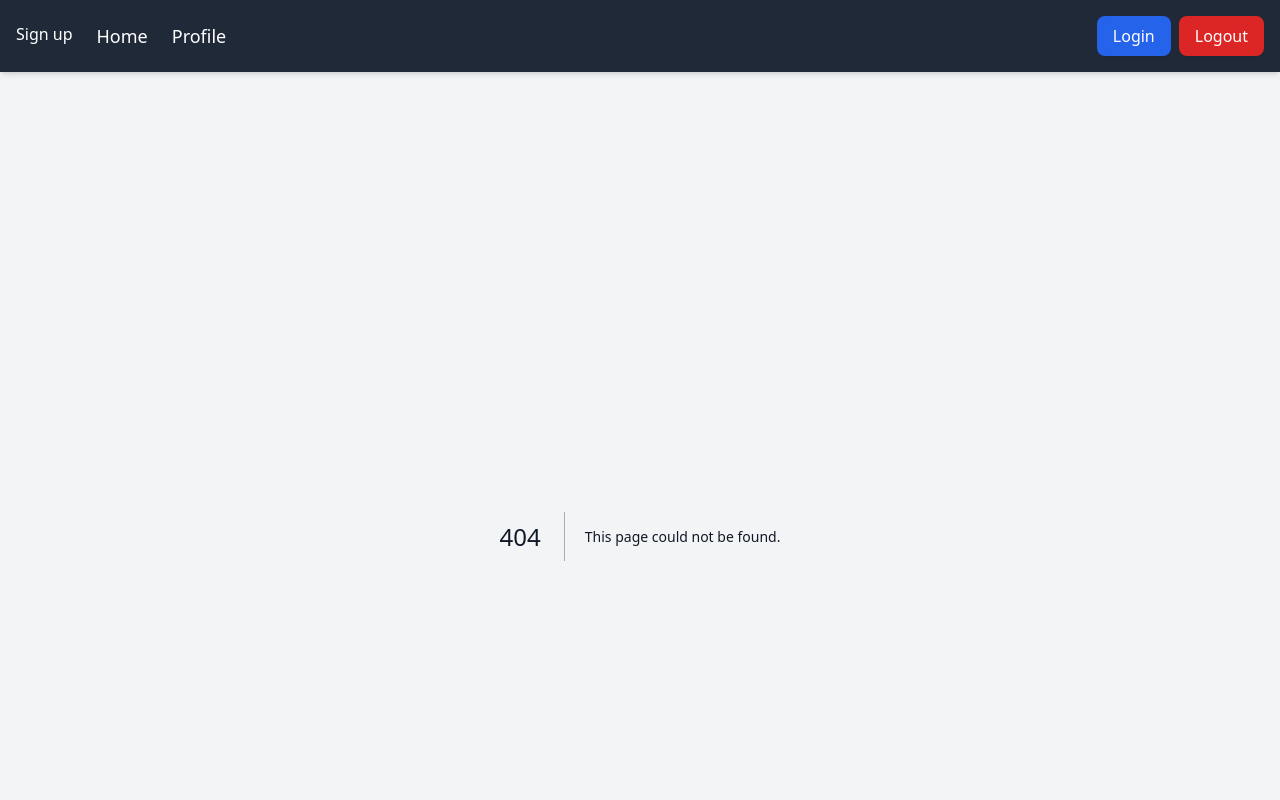
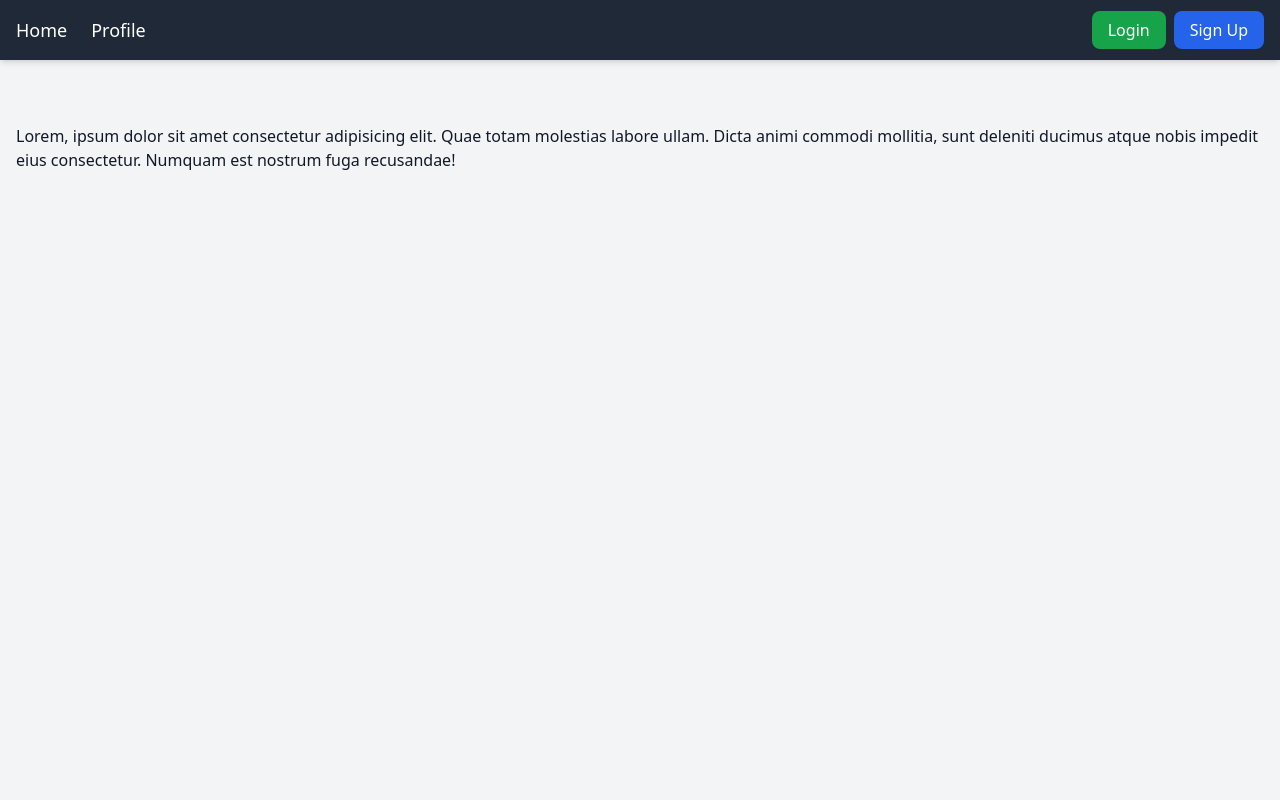
Before and after one commit to saidee-hasan/next-blog-viewer, a Next.js app: page /profile in a window 1280 px wide. Before the commit this address had no page. Shown: the top 800 px of the page. Built offline with nearby package versions, Linux system fonts and the light colour scheme; no server answers.

Commit message:
progects status

```diff
--- /dev/null
+++ b/src/app/profile/page.jsx
@@ -0,0 +1,11 @@
+import React from 'react'
+
+function Profile() {
+  return (
+    <div>
+      Lorem, ipsum dolor sit amet consectetur adipisicing elit. Quae totam molestias labore ullam. Dicta animi commodi mollitia, sunt deleniti ducimus atque nobis impedit eius consectetur. Numquam est nostrum fuga recusandae!
+    </div>
+  )
+}
+
+export default Profile
--- a/src/components/Header.jsx
+++ b/src/components/Header.jsx
@@ -1,13 +1,16 @@
 import Link from 'next/link';
-import {RegisterLink, LoginLink} from "@kinde-oss/kinde-auth-nextjs/components";
+import { RegisterLink, LoginLink, LogoutLink } from "@kinde-oss/kinde-auth-nextjs/components";
+import { getKindeServerSession } from '@kinde-oss/kinde-auth-nextjs/server';
 
-export default function Header() {
+export default async function Header() {
+  const { getUser } = getKindeServerSession();
+  const user = await getUser();
+
   return (
-    <header className="flex  justify-between items-center p-4 bg-gray-800 text-white shadow-md">
+    <header className="flex justify-between items-center p-4 bg-gray-800 text-white shadow-md">
       {/* Navigation Links */}
       <nav className="flex space-x-6">
-      <RegisterLink>Sign up</RegisterLink>
-        <Link href="/api/auth/login" className="text-lg font-medium hover:text-blue-400 transition-colors">
+        <Link href="/" className="text-lg font-medium hover:text-blue-400 transition-colors">
           Home
         </Link>
         <Link href="/profile" className="text-lg font-medium hover:text-blue-400 transition-colors">
@@ -15,18 +18,33 @@ export default function Header() {
         </Link>
       </nav>
 
-      {/* Static Authentication Buttons */}
+      {/* Authentication Links */}
       <div>
-        <button
-          className="px-4 py-2 bg-blue-600 hover:bg-blue-700 text-white rounded-lg shadow-sm transition-transform transform hover:scale-105 mr-2"
-        >
-          Login
-        </button>
-        <button
-          className="px-4 py-2 bg-red-600 hover:bg-red-700 text-white rounded-lg shadow-sm transition-transform transform hover:scale-105"
-        >
-          Logout
-        </button>
+
+
+        {user ? (
+          <>
+            <span className="mr-4 text-sm">Welcome, {user.given_name || 'User'}!</span>
+            <LogoutLink>
+              <a className="px-4 py-2 bg-red-600 hover:bg-red-700 text-white rounded-lg shadow-sm transition-transform transform hover:scale-105">
+                Logout
+              </a>
+            </LogoutLink>
+          </>
+        ) : (
+          <>
+            <LoginLink>
+              <a className="px-4 py-2 bg-green-600 hover:bg-green-700 text-white rounded-lg shadow-sm transition-transform transform hover:scale-105 mr-2">
+                Login
+              </a>
+            </LoginLink>
+            <RegisterLink>
+              <a className="px-4 py-2 bg-blue-600 hover:bg-blue-700 text-white rounded-lg shadow-sm transition-transform transform hover:scale-105">
+                Sign Up
+              </a>
+            </RegisterLink>
+          </>
+        )}
       </div>
     </header>
   );
```
